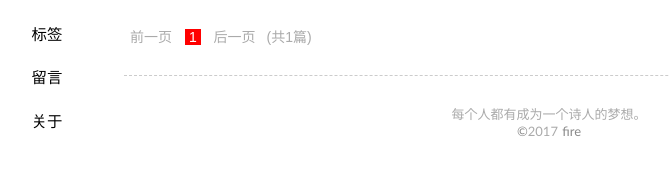
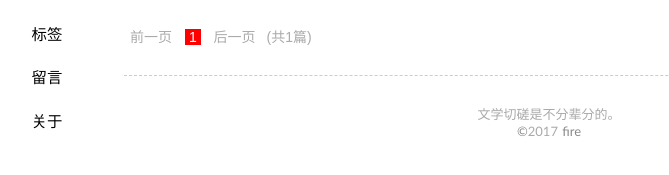
Before and after one commit to micneer/micneer.github.io, a Jekyll site: the page built from index.html, in a window 1280 px wide. Shown: the part 181-356 px from the top of the page, without its empty margins (91-760 px from the left). Built offline with Jekyll 4.4.1, drawn with Linux system fonts in a browser that asks for light colours; the list of posts is cut into pages by our own code.

Commit message:
auto update by shell

```diff
--- a/_config.yml
+++ b/_config.yml
@@ -3,7 +3,7 @@ title: Micneer
 name: 文学
 email: idea@micneer.com
 description: > # this means to ignore newlines until "baseurl:"
-  每个人都有成为一个诗人的梦想。
+  文学切磋是不分辈分的。
 baseurl: "" # the subpath of your site, e.g. /blog/
 url: "http://micneer.com" # the base hostname & protocol for your site
 
```
